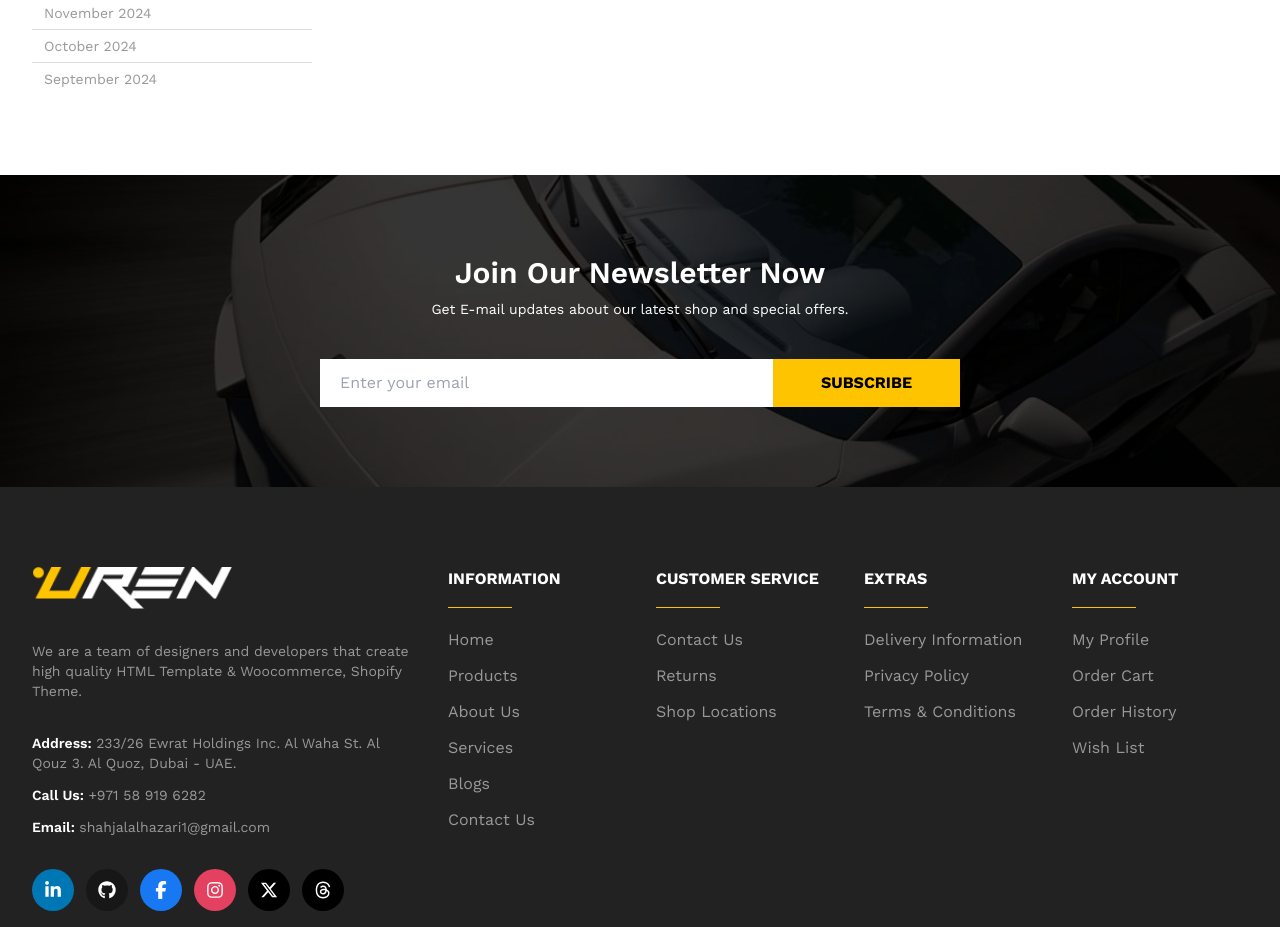
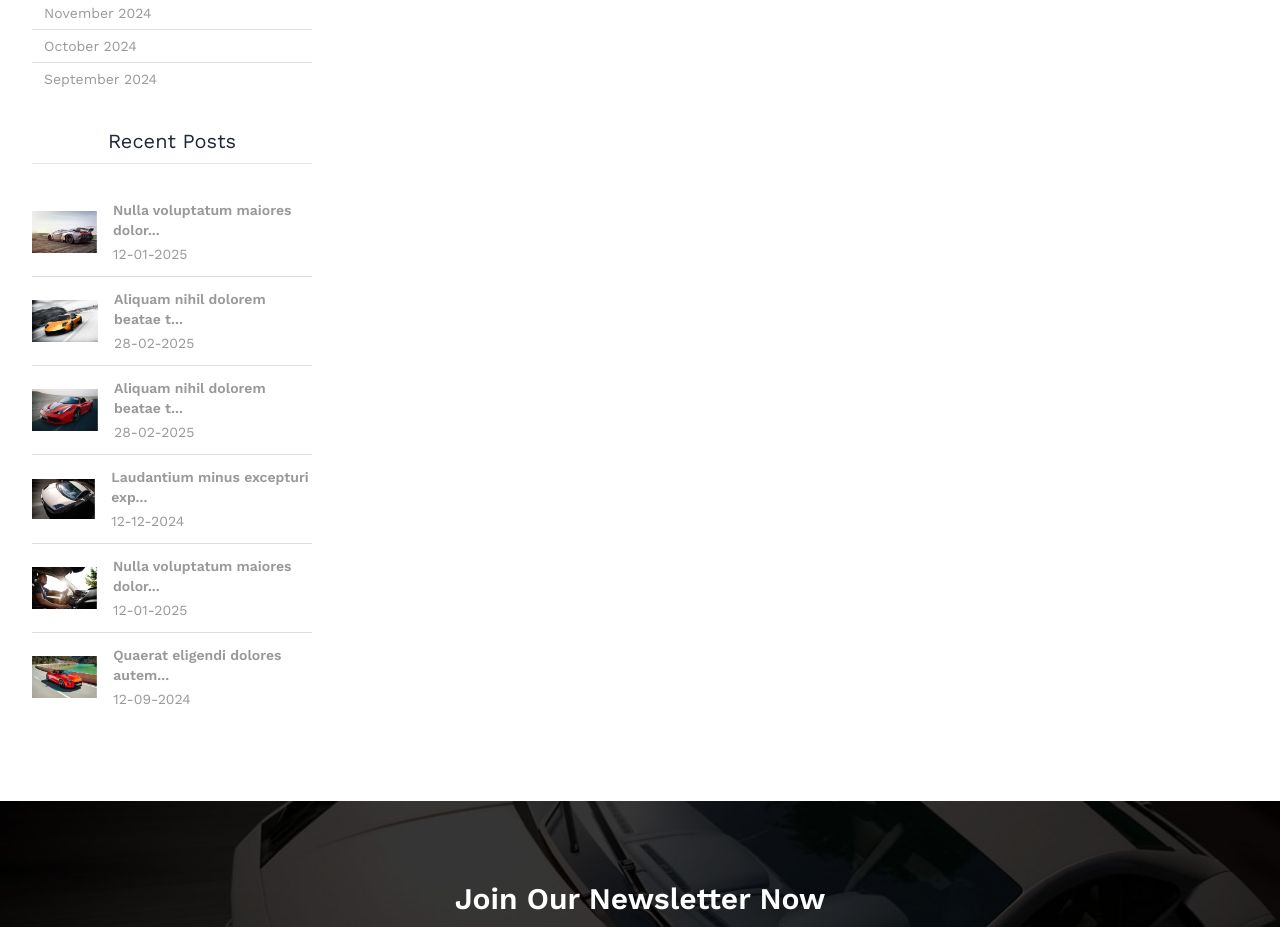
Before and after one commit to shahjalalhazari/Uren-Car-Accessories-Shop, a Next.js app: page /blogs in a window 1280 px wide. Shown: the part 860-1787 px from the top of the page. Built offline with nearby package versions, Linux system fonts and the light colour scheme.

Commit message:
Recent posts list added.

```diff
--- a/src/app/blogs/blogs.css
+++ b/src/app/blogs/blogs.css
@@ -31,3 +31,7 @@
 .archives-list li:last-child {
     @apply border-none
 }
+/* Recent Blogs List */
+.blog-list {
+    @apply mt-6;
+}
--- a/src/app/blogs/page.js
+++ b/src/app/blogs/page.js
@@ -2,6 +2,7 @@ import SearchBox from "@/components/Blogs/SearchBox";
 import "./blogs.css"
 import PageBreadcrumb from '@/components/shared/PageBreadcrumb';
 import Archives from "@/components/Blogs/Archives";
+import RecentBlogs from "@/components/Blogs/RecentBlogs";
 
 const BlogsPage = () => {
   return (
@@ -15,19 +16,15 @@ const BlogsPage = () => {
             {/* Search box */}
             <SearchBox />
 
-            {/*  */}
+            {/* Archives List */}
             <Archives />
-            {/* Ad Banner */}
-              {/* <Image src={"/images/shop/1.jpg"} width={500} height={1000} alt='UREN' className='hover:opacity-85 cursor-pointer transition-all ease-in-out duration-300'/> */}
+
+            {/* Recent Blogs List */}
+            <RecentBlogs blogs={blogs} />
           </aside>
 
           {/* Right Side (All Products List) */}
           <div className="col-span-3">
-            {/* Sorting Dropdown */}
-            {/* <SortingDropdown /> */}
-
-            {/* Products List with Lazy loading*/}
-            {/* <ProductsListWithLazyLoad productsList={sortedProducts} /> */}
           </div>
         </div>
       </div>
@@ -36,3 +33,153 @@ const BlogsPage = () => {
 };
 
 export default BlogsPage;
+
+
+
+
+const blogs = [
+  {
+    id: 1,
+    title: "Quaerat eligendi dolores autem omnis sed",
+    image: "/images/blog/medium-size/1.jpg",
+    description:
+      "Maiores accusamus unde nulla quaerat deserunt, beatae molestias blanditiis aut recusandae saepe, quis, culpa voluptatum?",
+    date: "12-09-2024",
+  },
+  {
+    id: 2,
+    title: "Nulla voluptatum maiores dolorem nobis",
+    image: "/images/blog/medium-size/2.jpg",
+    description:
+      "Maiores accusamus unde nulla quaerat deserunt, beatae molestias blanditiis aut recusandae saepe, quis, culpa voluptatum?",
+    date: "12-01-2025",
+  },
+  {
+    id: 3,
+    title: "Laudantium minus excepturi expedita dolore",
+    image: "/images/blog/medium-size/3.jpg",
+    description:
+      "Maiores accusamus unde nulla quaerat deserunt, beatae molestias blanditiis aut recusandae saepe, quis, culpa voluptatum?",
+    date: "12-12-2024",
+  },
+  {
+    id: 4,
+    title: "Aliquam nihil dolorem beatae totam tempora",
+    image: "/images/blog/medium-size/4.jpg",
+    description:
+      "Maiores accusamus unde nulla quaerat deserunt, beatae molestias blanditiis aut recusandae saepe, quis, culpa voluptatum?",
+    date: "28-02-2025",
+  },
+  {
+    id: 5,
+    title: "Aliquam nihil dolorem beatae totam tempora",
+    image: "/images/blog/medium-size/5.jpg",
+    description:
+      "Maiores accusamus unde nulla quaerat deserunt, beatae molestias blanditiis aut recusandae saepe, quis, culpa voluptatum?",
+    date: "28-02-2025",
+  },
+  {
+    id: 6,
+    title: "Nulla voluptatum maiores dolorem nobis",
+    image: "/images/blog/medium-size/6.jpg",
+    description:
+      "Maiores accusamus unde nulla quaerat deserunt, beatae molestias blanditiis aut recusandae saepe, quis, culpa voluptatum?",
+    date: "12-01-2025",
+  },
+  {
+    id: 7,
+    title: "Quaerat eligendi dolores autem omnis sed",
+    image: "/images/blog/medium-size/1.jpg",
+    description:
+      "Maiores accusamus unde nulla quaerat deserunt, beatae molestias blanditiis aut recusandae saepe, quis, culpa voluptatum?",
+    date: "12-09-2024",
+  },
+  {
+    id: 8,
+    title: "Nulla voluptatum maiores dolorem nobis",
+    image: "/images/blog/medium-size/2.jpg",
+    description:
+      "Maiores accusamus unde nulla quaerat deserunt, beatae molestias blanditiis aut recusandae saepe, quis, culpa voluptatum?",
+    date: "12-01-2025",
+  },
+  {
+    id: 9,
+    title: "Laudantium minus excepturi expedita dolore",
+    image: "/images/blog/medium-size/3.jpg",
+    description:
+      "Maiores accusamus unde nulla quaerat deserunt, beatae molestias blanditiis aut recusandae saepe, quis, culpa voluptatum?",
+    date: "12-12-2024",
+  },
+  {
+    id: 10,
+    title: "Aliquam nihil dolorem beatae totam tempora",
+    image: "/images/blog/medium-size/4.jpg",
+    description:
+      "Maiores accusamus unde nulla quaerat deserunt, beatae molestias blanditiis aut recusandae saepe, quis, culpa voluptatum?",
+    date: "28-02-2025",
+  },
+  {
+    id: 11,
+    title: "Aliquam nihil dolorem beatae totam tempora",
+    image: "/images/blog/medium-size/5.jpg",
+    description:
+      "Maiores accusamus unde nulla quaerat deserunt, beatae molestias blanditiis aut recusandae saepe, quis, culpa voluptatum?",
+    date: "28-02-2025",
+  },
+  {
+    id: 12,
+    title: "Nulla voluptatum maiores dolorem nobis",
+    image: "/images/blog/medium-size/6.jpg",
+    description:
+      "Maiores accusamus unde nulla quaerat deserunt, beatae molestias blanditiis aut recusandae saepe, quis, culpa voluptatum?",
+    date: "12-01-2025",
+  },
+  {
+    id: 13,
+    title: "Quaerat eligendi dolores autem omnis sed",
+    image: "/images/blog/medium-size/1.jpg",
+    description:
+      "Maiores accusamus unde nulla quaerat deserunt, beatae molestias blanditiis aut recusandae saepe, quis, culpa voluptatum?",
+    date: "12-09-2024",
+  },
+  {
+    id: 14,
+    title: "Nulla voluptatum maiores dolorem nobis",
+    image: "/images/blog/medium-size/2.jpg",
+    description:
+      "Maiores accusamus unde nulla quaerat deserunt, beatae molestias blanditiis aut recusandae saepe, quis, culpa voluptatum?",
+    date: "12-01-2025",
+  },
+  {
+    id: 15,
+    title: "Laudantium minus excepturi expedita dolore",
+    image: "/images/blog/medium-size/3.jpg",
+    description:
+      "Maiores accusamus unde nulla quaerat deserunt, beatae molestias blanditiis aut recusandae saepe, quis, culpa voluptatum?",
+    date: "12-12-2024",
+  },
+  {
+    id: 16,
+    title: "Aliquam nihil dolorem beatae totam tempora",
+    image: "/images/blog/medium-size/4.jpg",
+    description:
+      "Maiores accusamus unde nulla quaerat deserunt, beatae molestias blanditiis aut recusandae saepe, quis, culpa voluptatum?",
+    date: "28-02-2025",
+  },
+  {
+    id: 17,
+    title: "Aliquam nihil dolorem beatae totam tempora",
+    image: "/images/blog/medium-size/5.jpg",
+    description:
+      "Maiores accusamus unde nulla quaerat deserunt, beatae molestias blanditiis aut recusandae saepe, quis, culpa voluptatum?",
+    date: "28-02-2025",
+  },
+  {
+    id: 18,
+    title: "Nulla voluptatum maiores dolorem nobis",
+    image: "/images/blog/medium-size/6.jpg",
+    description:
+      "Maiores accusamus unde nulla quaerat deserunt, beatae molestias blanditiis aut recusandae saepe, quis, culpa voluptatum?",
+    date: "12-01-2025",
+  },
+];
--- a/src/app/globals.css
+++ b/src/app/globals.css
@@ -119,6 +119,26 @@
     @apply underline transition-all ease-in-out duration-500;
 }
 
+/* Small Blog Card */
+.small-blog-card {
+    @apply flex gap-x-4 items-center border-b border-[#ddd] py-3;
+}
+
+.small-blog-card:last-child {
+    @apply border-none;
+}
+
+.small-blog-card-img:hover {
+    @apply opacity-80
+}
+
+.small-blog-card h6 {
+    @apply font-semibold text-sm;
+}
+
+.small-blog-card h6:hover {
+    @apply text-primary;
+}
 /* ----------------------- */
 
 /* NEWSLETTER SECTION */
--- /dev/null
+++ b/src/components/Blogs/RecentBlogs.jsx
@@ -0,0 +1,22 @@
+import SingleBlogSmallCard from '../shared/cards/SingleBlogSmallCard';
+
+const RecentBlogs = ({ blogs }) => {
+    return (
+      <div>
+        <h6 className="blog-aside-title">Recent Posts</h6>
+        <hr />
+
+        <div className="blog-list">
+          {/* map last 6 blogs in descending order */}
+          {blogs.slice(-6).reverse().map((blog, index) => (
+            <SingleBlogSmallCard singleBlog={blog} key={index} />
+          ))}
+        </div>
+      </div>
+    );
+};
+
+export default RecentBlogs;
+
+
+const Blogs = [];
--- /dev/null
+++ b/src/components/shared/cards/SingleBlogSmallCard.jsx
@@ -0,0 +1,34 @@
+import Image from 'next/image';
+import Link from 'next/link';
+
+const SingleBlogSmallCard = ({ singleBlog }) => {
+  const { image, title, date } = singleBlog;
+
+  const truncateText = (text, maxLength) => {
+    return text.length > maxLength ? `${text.slice(0, maxLength)}...` : text;
+  };
+
+  return (
+    <div className="small-blog-card">
+      <Link href={"/"}>
+        <Image
+          src={image}
+          width={"75"}
+          height={"40"}
+          alt={"blog.name"}
+          className="small-blog-card-img"
+        />
+      </Link>
+      <div className="text-[#999] ">
+        <Link href={""}>
+          <h6>
+            {truncateText(title, 30)}
+          </h6>
+        </Link>
+        <p className='text-sm mt-1'>{date}</p>
+      </div>
+    </div>
+  );
+};
+
+export default SingleBlogSmallCard;
```
